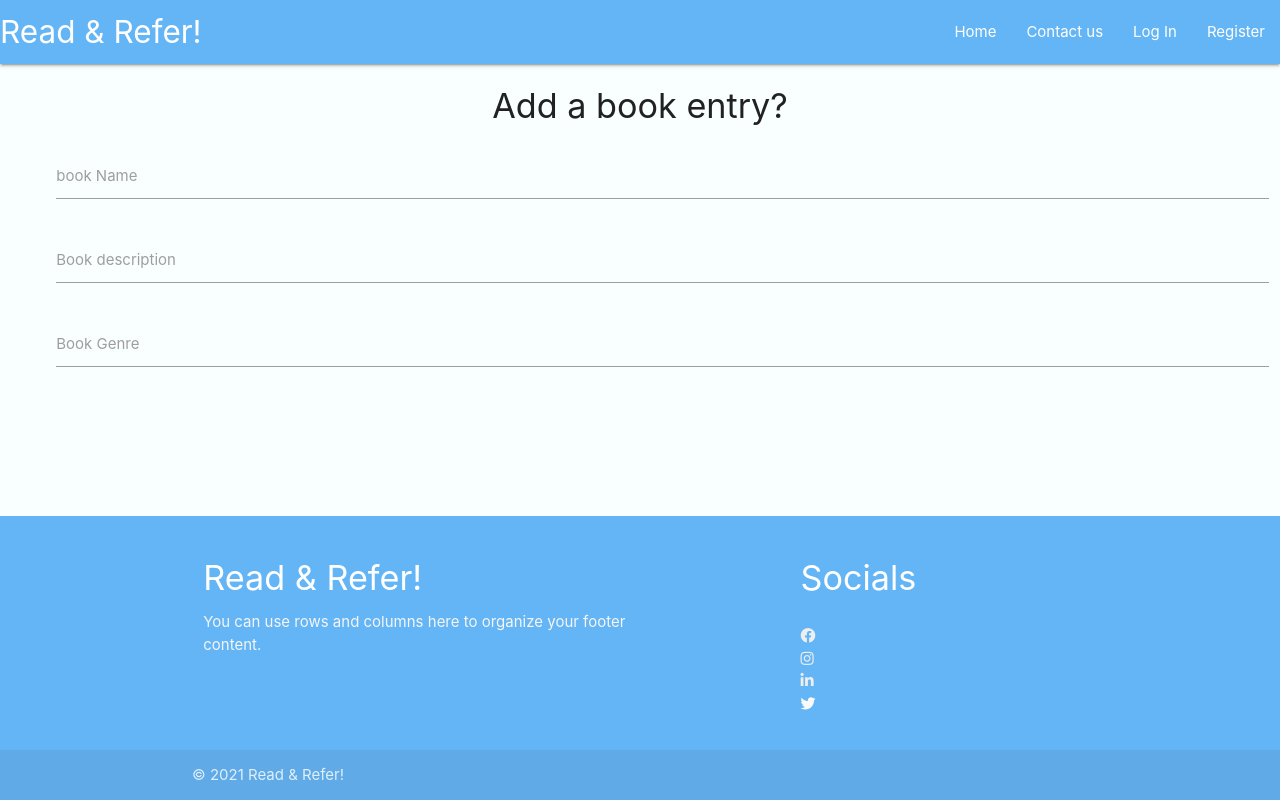
After one commit to mackey123/read-and-refer, a Flask app: page /add_books in a window 1280 px wide. The commit adds this page. Run offline with Flask 2, Linux system fonts and the light colour scheme; some libraries are stand-ins or nearby versions.

Commit message:
create add_books.html

```diff
--- a/app.py
+++ b/app.py
@@ -22,7 +22,7 @@ mongo = PyMongo(app)
 @app.route("/")
 @app.route("/get_books")
 def get_books():
-    books = mongo.db.books.find()
+    books = list(mongo.db.books.find())
     return render_template("books.html", books=books)
 
 
@@ -55,7 +55,6 @@ def login():
         # check if username exists in db
         existing_user = mongo.db.users.find_one(
             {"username": request.form.get("username").lower()})
-
 
         if existing_user:
             #
@@ -90,6 +89,7 @@ def profile(username):
 
     return redirect(url_for("login"))
 
+
 @app.route("/logout")
 def logout():
     # ////
@@ -97,6 +97,12 @@ def logout():
     session.pop("user")
     return redirect(url_for("login"))
 
+
+@app.route("/add_books")
+def add_books():
+    return render_template("add_books.html")
+
+
 if __name__ == "__main__":
     app.run(host=os.environ.get("IP"),
             port=int(os.environ.get("PORT")),
--- a/static/js/script.js
+++ b/static/js/script.js
@@ -1,3 +1,5 @@
 $(document).ready(function(){
     $('.sidenav').sidenav();
+    $('.collapsible').collapsible();
+    $('.tooltipped').tooltip();
   });
--- /dev/null
+++ b/templates/add_books.html
@@ -0,0 +1,30 @@
+{% extends "base.html" %}
+{% block content %}
+
+
+<h4 class="center-align">Add a book entry?</h4>
+
+<div class="row">
+    <form class="col s12" method="POST" action="">
+        <div class="row">
+            <div class="input-field col s12">
+                <i class="prefix light-blue-text text-darken-4"></i>
+                <input id="icon_prefix" type="text" class="validate">
+                <label for="icon_prefix">book Name</label>
+            </div>
+            <div class="input-field col s12">
+                <i class="prefix light-blue-text text-darken-4"></i>
+                <input id="icon_telephone" type="tel" class="validate">
+                <label for="icon_telephone">Book description</label>
+            </div>
+            <div class="input-field col s12">
+                <i class="prefix light-blue-text text-darken-4"></i>
+                <input id="icon_telephone" type="tel" class="validate">
+                <label for="icon_telephone">Book Genre</label>
+            </div>
+        </div>
+    </form>
+</div>
+
+
+{% endblock %}
--- a/templates/base.html
+++ b/templates/base.html
@@ -33,7 +33,7 @@
                     <li><a href="#">Contact us</a></li>
                     {% if session.user %}
                         <li><a href="{{ url_for('profile', username=session['user']) }}">Profile</a></li>
-                        <li><a href="#">Book reviews</a></li>
+                        <li><a href="{{ url_for('add_books') }}">Book reviews</a></li>
                         <li><a href="{{ url_for('logout') }}">Log Out</a></li>
                     {% else %}
                         <li><a href="{{ url_for('login') }}">Log In</a></li>
@@ -52,7 +52,7 @@
                     <li><a href="#">Contact us</a></li>
                     {% if session.user %}
                         <li><a href="{{ url_for('profile', username=session['user']) }}">Profile</a></li>
-                        <li><a href="#">Book reviews</a></li>
+                        <li><a href="{{ url_for('add_books') }}">Book reviews</a></li>
                         <li><a href="{{ url_for('logout') }}">Log Out</a></li>
                     {% else %}
                         <li><a href="{{ url_for('login') }}">Log In</a></li>
@@ -95,7 +95,7 @@
                 </div>
 
                 <div class="col l4 offset-l2 s12">
-                    <h4 class="white-text">Socials</h4>
+                    <h4 class="white-text tooltipped" data-position="bottom" data-tooltip="social links below">Socials</h4>
                     <ul class="socials">
                         <li><a class="grey-text text-lighten-3" href="#!"> <i class="fab fa-facebook"> </i> </a></li>
                         <li><a class="grey-text text-lighten-3" href="#!"> <i class="fab fa-instagram"> </i> </a></li>
```
Also changed, not shown: templates/books.html (+17 -0 lines), 1 other file.
